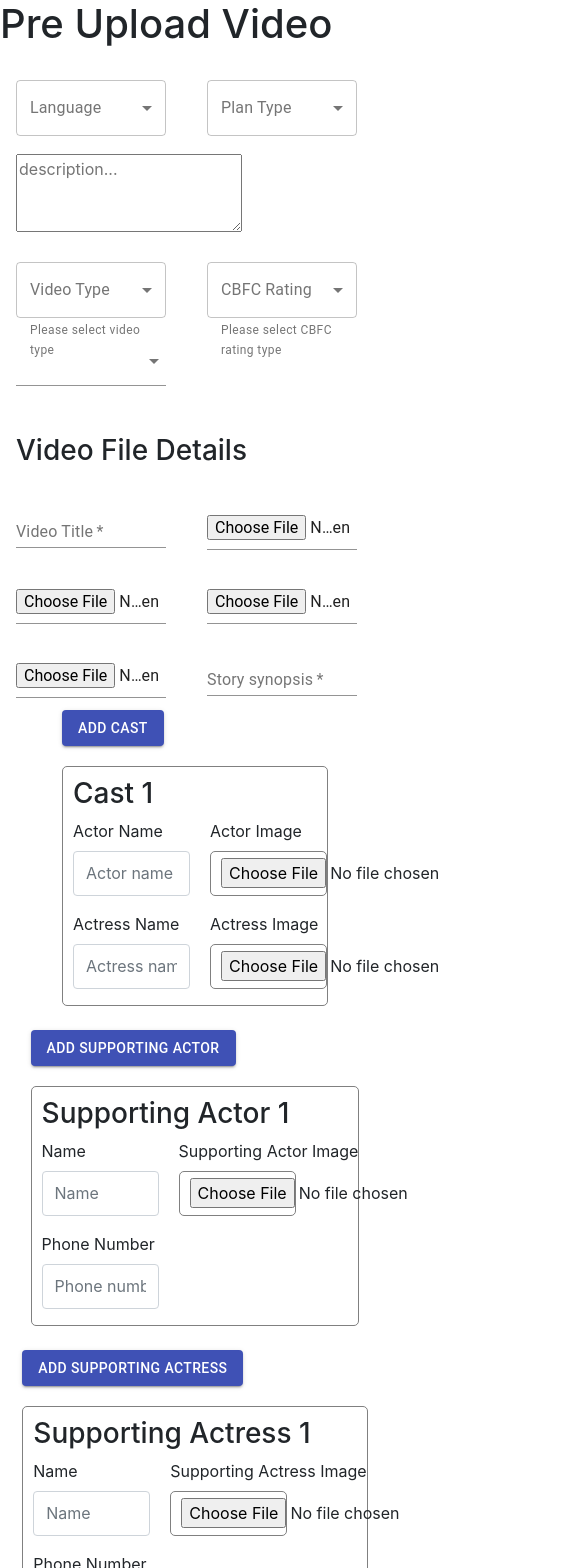
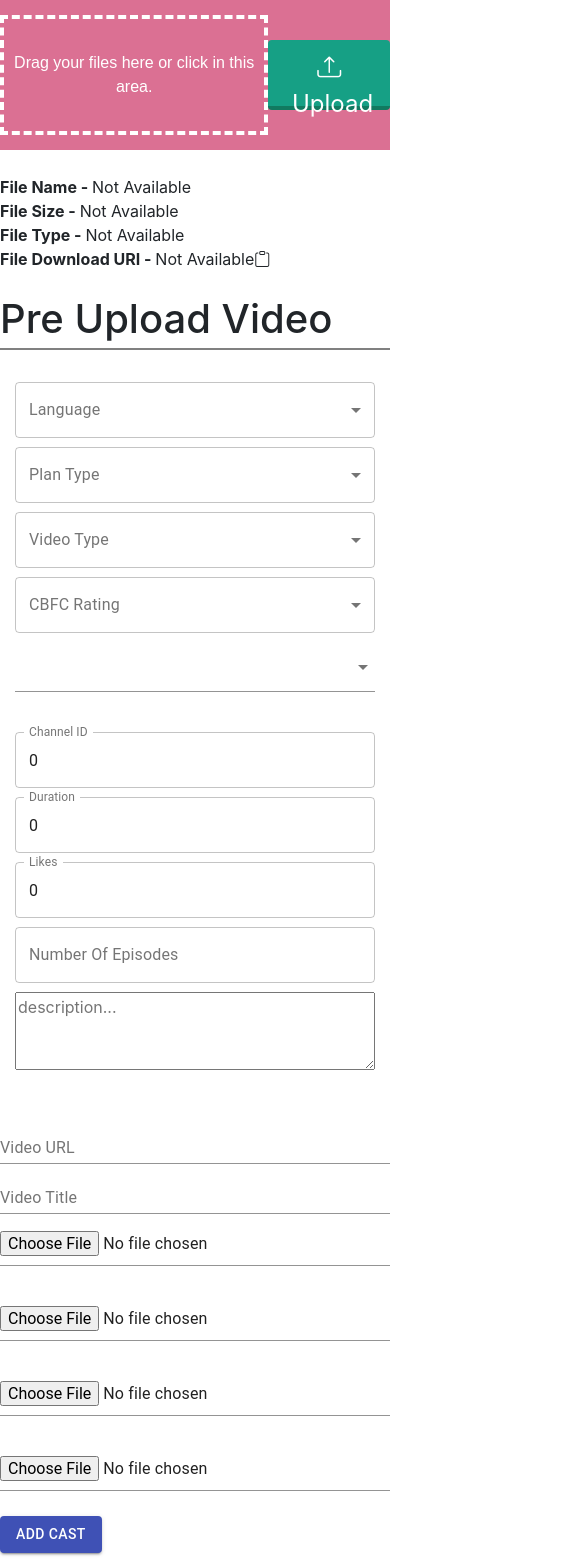
Before and after one commit to AashishSinghal/admin-panel, a React (Create React App) app: page / in a window 390 px wide. Shown: the top 1568 px of the page, 585 px wide, since content can reach past the window. Built offline with nearby package versions, Linux system fonts and the light colour scheme.

Commit message:
Major Changes with Details api working- need to merge with Akash

```diff
--- a/package.json
+++ b/package.json
@@ -9,12 +9,13 @@
     "@testing-library/react": "^11.1.0",
     "@testing-library/user-event": "^12.1.10",
     "axios": "^0.21.1",
+    "bootstrap": "4.3.1",
+    "jquery": "^3.6.0",
     "react": "^17.0.2",
     "react-dom": "^17.0.2",
     "react-scripts": "4.0.3",
     "uuid": "^8.3.2",
-    "web-vitals": "^1.0.1",
-    "bootstrap": "4.3.1"
+    "web-vitals": "^1.0.1"
   },
   "scripts": {
     "start": "react-scripts start",
--- /dev/null
+++ b/src/APIs/addPreUploadVideo.js
@@ -0,0 +1,13 @@
+import axios from "axios";
+
+export const addPreUploadVideo = async (data) => {
+  try {
+    const res = await axios.post(
+      "http://13.127.144.92:8886/PreUploadVideo/addPreUploadVideo/",
+      data
+    );
+    return res;
+  } catch (err) {
+    console.log("Failed to Upload Video Details", err);
+  }
+};
--- a/src/App.css
+++ b/src/App.css
@@ -44,3 +44,68 @@
   float: right;
   right: 20px;
 }
+
+.upload {
+  background-color: palevioletred;
+  width: 100%;
+  height: 150px;
+  margin-bottom: 25px;
+  padding: 15px 0;
+}
+.upload form {
+  display: flex;
+  justify-content: space-evenly;
+  /* flex-direction: column; */
+  width: 100%;
+  height: 100%;
+}
+
+.upload form div {
+  width: fit-content;
+  position: relative;
+  height: 100%;
+  width: 80%;
+  border: 4px dashed #fff;
+}
+.upload form p {
+  position: absolute;
+  top: 50%;
+  left: 50%;
+  transform: translate(-50%, -50%);
+  width: 100%;
+  width: 100%;
+  /* height: 100%; */
+  text-align: center;
+  /* line-height: 170px; */
+  color: #ffffff;
+  font-family: Arial;
+}
+.upload form input {
+  /* position: absolute; */
+  margin: 0;
+  padding: 0;
+  width: 100%;
+  height: 100%;
+  outline: none;
+  opacity: 0;
+}
+.upload form button {
+  margin: auto 0;
+  color: #fff;
+  background: #16a085;
+  border: none;
+  height: 70px;
+  padding: 10px;
+  font-size: x-large;
+  border-radius: 4px;
+  border-bottom: 4px solid #117a60;
+  transition: all 0.2s ease;
+  outline: none;
+}
+.upload form button:hover {
+  background: #149174;
+  color: #0c5645;
+}
+.upload form button:active {
+  border: 0;
+}
--- a/src/App.js
+++ b/src/App.js
@@ -1,12 +1,91 @@
-import React, { useState } from "react";
+import React, { useEffect, useState } from "react";
 import { uploadVideo } from "./APIs/uploadVideo";
 import AddPreUploadVideo from "./preUploadVideoContoller/AddPreUploadVideo";
+import $ from "jquery";
 import "./App.css";
+import "bootstrap/dist/css/bootstrap.css";
+const App = () => {
+  const [files, setFiles] = useState("");
+  const [response, setResponse] = useState("");
+  const [loading, setLoading] = useState(false);
+  useEffect(() => {
+    console.log("Files & response", files, response);
+    // return () => {
+    //   cleanup
+    // };
+  }, [files, response]);
 
-const App = () => {
+  const handleFilesChange = (e) => {
+    setLoading(true);
+    let file = e.target[0].files[0];
+    console.log("File event - ", e);
+    setFiles(file);
+    let formData = new FormData();
+    formData.append("file", file);
+    console.log("FormData - ", formData);
+    uploadVideo(formData).then(
+      (res) => {
+        console.log("response  - ", res, formData);
+        setResponse(res.data);
+        setLoading(false);
+        // setVideoFile(null);
+      },
+      (err) => {
+        console.log("Req error - ", err);
+        setLoading(false);
+        alert("Video upload Failed Please try Again.");
+      }
+    );
+  };
+
+  $(document).ready(function () {
+    $("form input").change(function () {
+      if (this.files) {
+        $("form p").text(this.files.length + " file(s) selected");
+      }
+    });
+  });
+
   return (
     <div className="App">
-      <AddPreUploadVideo />
+      <div className="upload">
+        <form
+          onSubmit={(e) => {
+            handleFilesChange(e);
+          }}
+        >
+          <div className="input-div">
+            <input type="file" />
+            <p>Drag your files here or click in this area.</p>
+          </div>
+          <button type="submit">
+            <i className="bi bi-upload"></i> &nbsp;Upload
+          </button>
+        </form>
+      </div>
+      <div className="video__details">
+        <div className="upload__details">
+          <strong>File Name - </strong>
+          {files ? files.name : "Not Available"}
+          <br />
+          <strong>File Size - </strong>
+          {files ? files.size : "Not Available"}
+          <br />
+          <strong>File Type - </strong>
+          {files ? files.type : "Not Available"}
+          <br />
+        </div>
+        <div className="server__details">
+          {loading ? <div className="server__loading"></div> : null}
+          <strong>File Download URI - </strong>
+          <span>{response ? response.fileDownloadUri : "Not Available"}</span>
+
+          <i class="bi bi-clipboard"></i>
+          <br />
+        </div>
+      </div>
+      <br />
+      <AddPreUploadVideo  vdoUrl={response.fileDownloadUri}/>
     </div>
   );
 };
--- a/src/Utils/Constants.js
+++ b/src/Utils/Constants.js
@@ -1,20 +1,26 @@
 export const videoTypes = [
-  "Short-films",
-  "Films",
-  "Web-series",
-  "Music videos",
+  "MOVIE",
+  "DEFAULT",
+  "SORTMOVIE",
+  "SINGLEVIDEO",
+  "DIAMOND",
+  "PREMIUM",
+  "UPCOMMING",
+  "STANDARD",
+  "TRAILER",
+  "WEBSERIES",
 ];
 export const planTypes = [
+  "GOLD",
+  "THREEMONTHS",
+  "ONEYEAR",
+  "DIAMOND",
+  "SIXMONTHS",
+  "ONEDAY",
+  "ONEMONTH",
+  "PRIMIUM",
   "STANDARD",
-  "PREMIUM",
-  "DIAMOND",
-  "SINGLEVIDEO",
-  "WEBSERIES",
-  "MOVIE",
-  "SORTMOVIE",
-  "TRAILER",
-  "UPCOMMING",
-  "DEFAULT",
+  "BASIC",
 ];
 
 export const languages = [
--- a/src/preUploadVideoContoller/AddPreUploadVideo.js
+++ b/src/preUploadVideoContoller/AddPreUploadVideo.js
@@ -1,13 +1,5 @@
-import {
-  Grid,
-  Input,
-  InputLabel,
-  MenuItem,
-  Select,
-  TextField,
-} from "@material-ui/core";
+import { Input, MenuItem, Select, TextField } from "@material-ui/core";
 import TextareaAutosize from "@material-ui/core/TextareaAutosize";
-import Container from "@material-ui/core/Container";
 import React, { useEffect, useState } from "react";
 import Button from "@material-ui/core/Button";
 import { uploadVideo } from "../APIs/uploadVideo";
@@ -28,45 +20,80 @@ import {
   genres,
 } from "../Utils/Constants";
 import AddWriter from "./AddWriters/AddWriters";
+import { addPreUploadVideo } from "../APIs/addPreUploadVideo";
 
-const AddPreUploadVideo = () => {
+const AddPreUploadVideo = ({ vdoUrl }) => {
   const [videoFile, setVideoFile] = useState(null);
   const [fileSelectorDisabled, setFileSelectorDisabled] = useState(false);
   const [genresArr, setGenresArr] = useState([]);
+  const [response, setResponse] = useState("");
   const [preUploadVideo, setPreUploadVideo] = useState({
+    title: "",
+    description: "",
+    likes: 0,
+    channelId: 0,
+    banners: [],
     cbfcrating: "",
-    description: "",
-    title: "",
+    actorList: [
+      {
+        id: 0,
+        imageUrl: "string",
+        name: "actor",
+      },
+    ],
+    actressList: [
+      {
+        id: 0,
+        imageUrl: "string",
+        name: "actress",
+      },
+    ],
+    genres: [],
+    trailer: [],
+    promo: {
+      duaration: "string",
+      id: 0,
+      promoUrl: "string",
+      submitDate: "string",
+    },
+
+    directors: [
+      {
+        id: 0,
+        dirName: "dir1",
+      },
+    ],
+    eps: [],
+    writer: [
+      {
+        id: 0,
+        writerName: "writer1",
+      },
+    ],
+    views: 0,
     videoType: "",
-    actorList: "",
-    actressList: "",
-    banners: "",
-    channelId: "",
-    directors: "",
-    duration: "",
-    eps: "",
-    genres: [],
-    id: "",
     language: "",
-    likes: "",
+    thumbs: "",
+    planType: "",
+    plans: [""],
     numeps: "",
-    partNumber: "",
-    planType: "",
-    plans: "",
-    promo: "",
-    supportingActorList: "",
-    supportingActressList: "",
-    thumbs: "",
-    trailer: "",
-    main: "",
-    stysynp: "",
-    actorName: "",
-    actimg: "",
-    actressName: "",
-    actrimg: "",
-    name: "",
-    supactimg: "",
-    phnnumber: "",
+    partNumber: "string",
+    vdoUrl: vdoUrl,
+    duration: 0,
+    supportingActressList: [
+      {
+        id: 0,
+        name: "sactoress1",
+        imageUrl: "string",
+      },
+    ],
+    supportingActorList: [
+      {
+        id: 0,
+        name: "sactor1",
+        imageUrl: "string",
+      },
+    ],
   });
   const [
     numSupportingActressChildren,
@@ -137,10 +164,14 @@ const AddPreUploadVideo = () => {
     },
     cast: {},
   });
-  const [response, setResponse] = useState("");
+  // const [response, setResponse] = useState("");
 
   useEffect(() => {
-    console.log("Change in preUploadVideo - ", preUploadVideo);
+    console.log(
+      "Change in preUploadVideo - ",
+      preUploadVideo,
+      JSON.stringify(preUploadVideo)
+    );
     // console.log("Change in preUploadVideo-planType - ", preUploadVideo);
     // return () => {
     //   cleanup
@@ -198,6 +229,10 @@ const AddPreUploadVideo = () => {
 
   const handleVideoUploadFormSubmit = (e) => {
     e.preventDefault();
+    addPreUploadVideo(preUploadVideo).then((res) => {
+      console.log("Details Response", res);
+      setResponse(res);
+    });
   };
 
   return (
@@ -205,9 +240,9 @@ const AddPreUploadVideo = () => {
       <h1>Pre Upload Video</h1>
       <br />
       <form>
-        <Container maxWidth="lg">
-          <Grid container spacing={3} justify="space-around">
-            <Grid item xs={6} sm={3} md={6}>
+        <div className="basic__details container">
+          <div className="row">
+            <div className="col-md-4 col-sm-6 input__container">
               <TextField
                 className="input textfield"
                 id="language"
@@ -226,8 +261,8 @@ const AddPreUploadVideo = () => {
                   </MenuItem>
                 ))}
               </TextField>
-            </Grid>
-            <Grid item xs={6} sm={3} md={6}>
+            </div>
+            <div className="col-md-4 col-sm-6 input__container">
               <TextField
                 className="input textfield"
                 id="planType "
@@ -244,21 +279,8 @@ const AddPreUploadVideo = () => {
                   </MenuItem>
                 ))}
               </TextField>
-            </Grid>
-            <Grid item xs={6} sm={3} md={6}>
-              <TextareaAutosize
-                id="description"
-                // label="Video Description"
-                placeholder="description..."
-                name="description"
-                onChange={(e) => handleInputChange(e)}
-                aria-label="minimum height"
-                rowsMin={3}
-                value={preUploadVideo.description}
-              />
-            </Grid>
-            <Grid item xs={6} sm={3} md={6}></Grid>
-            <Grid item xs={6} sm={3} md={6}>
+            </div>
+            <div className="col-md-4 col-sm-6 input__container">
               <TextField
                 className="input textfield"
                 id="select-video-type"
@@ -267,7 +289,6 @@ const AddPreUploadVideo = () => {
                 name="videoType"
                 value={preUploadVideo.videoType}
                 onChange={(e) => handleInputChange(e)}
-                helperText="Please select video type"
                 variant="outlined"
               >
                 {videoTypes.map((type) => (
@@ -276,8 +297,8 @@ const AddPreUploadVideo = () => {
                   </MenuItem>
                 ))}
               </TextField>
-            </Grid>
-            <Grid item xs={6} sm={3} md={6}>
+            </div>
+            <div className="col-md-4 col-sm-6 input__container">
               <TextField
                 className="input textfield"
                 id="cbfcrating"
@@ -286,7 +307,6 @@ const AddPreUploadVideo = () => {
                 name="cbfcrating"
                 value={preUploadVideo.cbfcrating}
                 onChange={(e) => handleInputChange(e)}
-                helperText="Please select CBFC rating type"
                 variant="outlined"
               >
                 {cbfcrating.map((type) => (
@@ -295,9 +315,8 @@ const AddPreUploadVideo = () => {
                   </MenuItem>
                 ))}
               </TextField>
-            </Grid>
-            <Grid item xs={6} sm={3} md={6}>
-              {/* <InputLabel id="demo-mutiple-name-label">Genres</InputLabel> */}
+            </div>
+            <div className="col-md-4 col-sm-6 input__container">
               <Select
                 className="input multiselect"
                 labelId="demo-mutiple-name-label"
@@ -313,7 +332,6 @@ const AddPreUploadVideo = () => {
                   if (selected.length === 0) {
                     return <em>Placeholder</em>;
                   }
-
                   return selected.join(", ");
                 }}
               >
@@ -326,26 +344,91 @@ const AddPreUploadVideo = () => {
                   </MenuItem>
                 ))}
               </Select>
-            </Grid>
-            <Grid item xs={6} sm={3} md={6}></Grid>
-            <Grid item xs={12}>
-              <br />
-              <h3>Video File Details</h3>
-            </Grid>
-            <Grid item xs={6} sm={3} md={6}>
+            </div>
+            <div className="col-md-4 col-sm-6 input__container">
+              <TextField
+                className="input textfield"
+                type="number"
+                id="channelId"
+                label="Channel ID"
+                name="channelId"
+                value={preUploadVideo.channelId}
+                onChange={(e) => handleInputChange(e)}
+                variant="outlined"
+              />
+            </div>
+            <div className="col-md-4 col-sm-6 input__container">
+              <TextField
+                className="input textfield"
+                type="number"
+                id="duration"
+                label="Duration"
+                name="duration"
+                value={preUploadVideo.duration}
+                onChange={(e) => handleInputChange(e)}
+                variant="outlined"
+              />
+            </div>
+            <div className="col-md-4 col-sm-6 input__container">
+              <TextField
+                className="input textfield"
+                type="number"
+                id="likes"
+                label="Likes"
+                name="likes"
+                value={preUploadVideo.likes}
+                onChange={(e) => handleInputChange(e)}
+                variant="outlined"
+              />
+            </div>
+            <div className="col-md-4 col-sm-6 input__container">
+              <TextField
+                className="input textfield"
+                type="number"
+                id="numeps"
+                label="Number Of Episodes"
+                name="numeps"
+                value={preUploadVideo.numeps}
+                onChange={(e) => handleInputChange(e)}
+                variant="outlined"
+              />
+            </div>
+            <div className="col-md-4 col-sm-6 input__container">
+              <TextareaAutosize
+                className="input"
+                id="description"
+                // label="Video Description"
+                placeholder="description..."
+                name="description"
+                onChange={(e) => handleInputChange(e)}
+                aria-label="minimum height"
+                rowsMin={3}
+                value={preUploadVideo.description}
+              />
+            </div>
+          </div>
+        </div>
+
+        <TextField
+          className="input textfield"
+          id="vdoUrl"
+          label="Video URL"
+          onChange={(e) => handleInputChange(e)}
+          placeholder="Video URL"
+          type="text"
+          name="vdoUrl"
+          value={vdoUrl}
+        />
         <TextField
           className="input textfield"
           id="title "
           label="Video Title"
           onChange={(e) => handleInputChange(e)}
           placeholder="Video Title..."
-                required
           type="text"
           name="title"
           value={preUploadVideo.title}
         />
-            </Grid>
-            <Grid item xs={6} sm={3} md={6}>
         <Input
           className="input"
           id="thumbs "
@@ -356,8 +439,6 @@ const AddPreUploadVideo = () => {
           type="file"
           value={preUploadVideo.thumbs}
         />
-            </Grid>
-            <Grid item xs={6} sm={3} md={6}>
         <Input
           className="input"
           id="teaser "
@@ -368,8 +449,6 @@ const AddPreUploadVideo = () => {
           type="file"
           value={preUploadVideo.teaser}
         />
-            </Grid>
-            <Grid item xs={6} sm={3} md={6}>
         <Input
           className="input"
           id="trailer"
@@ -380,8 +459,6 @@ const AddPreUploadVideo = () => {
           type="file"
           value={preUploadVideo.trailer}
         />
-            </Grid>
-            <Grid item xs={6} sm={3} md={6}>
         <Input
           className="input"
           id="main"
@@ -392,31 +469,13 @@ const AddPreUploadVideo = () => {
           type="file"
           value={preUploadVideo.main}
         />
-            </Grid>
-            <Grid item xs={6} sm={3} md={6}>
-              <TextField
-                className="input textfield"
-                id="strysynp "
-                label="Story synopsis"
-                // onChange=""
-                placeholder="Enter Story synopsis"
-                required
-                type="text"
-                value={preUploadVideo.strysynp}
-              />
-            </Grid>
         <div>
-              <Button
-                variant="contained"
-                color="primary"
-                onClick={onAddCastChild}
-              >
+          <Button variant="contained" color="primary" onClick={onAddCastChild}>
             Add Cast
           </Button>
           <StaticCast />
           {CastChildren}
         </div>
-            <Grid item xs={6} sm={3} md={6}></Grid>
         <div>
           <Button
             variant="contained"
@@ -428,7 +487,6 @@ const AddPreUploadVideo = () => {
           <StaticSupportingActor />
           {SupportingActorChildren}
         </div>
-            <Grid item xs={6} sm={3} md={6}></Grid>
         <div>
           <Button
             variant="contained"
@@ -440,16 +498,20 @@ const AddPreUploadVideo = () => {
           <StaticSupportingActress />
           {SupportingActressChildren}
         </div>
-            <Grid item xs={6} sm={3} md={6}></Grid>
         <AddDirector />
         <AddWriter />
-          </Grid>
-        </Container>
       </form>
       <br />
       <br />
-      <button type="submit" onClick={(e) => handleVideoUploadFormSubmit(e)}>
+      {/* <button type="submit" onClick={(e) => handleVideoUploadFormSubmit(e)}>
         Upload
+      </button> */}
+      <button
+        type="button"
+        class="btn btn-success"
+        onClick={(e) => handleVideoUploadFormSubmit(e)}
+      >
+        Submit Details
       </button>
       <br />
       <>Response From the Server</>
--- a/src/preUploadVideoContoller/preUploadvideo.css
+++ b/src/preUploadVideoContoller/preUploadvideo.css
@@ -1,9 +1,17 @@
-.main_contaier{
-    border: 1px solid grey;
-    background-color: rgb(242,242,242);
+.main_contaier {
+  border: 1px solid grey;
+  background-color: rgb(242, 242, 242);
+}
+.add__prevideo h1 {
+  padding-bottom: 5px;
+  border-bottom: 2px solid gray;
+}
+.input__container {
+  margin-bottom: 15px !important;
 }
 
-.input{
-    height: 50px;
-    width: 150px;
+.input {
+  height: 50px;
+  width: 100%;
+  margin-bottom: 25px;
 }
```
Also changed, not shown: public/index.html (+8 -2 lines), src/Utils/DetailsApiFormat.json (added, +107 -0 lines), 1 other file (tests, documents, lock files or other folders). Lines whose indentation alone changed are shown as unchanged.
